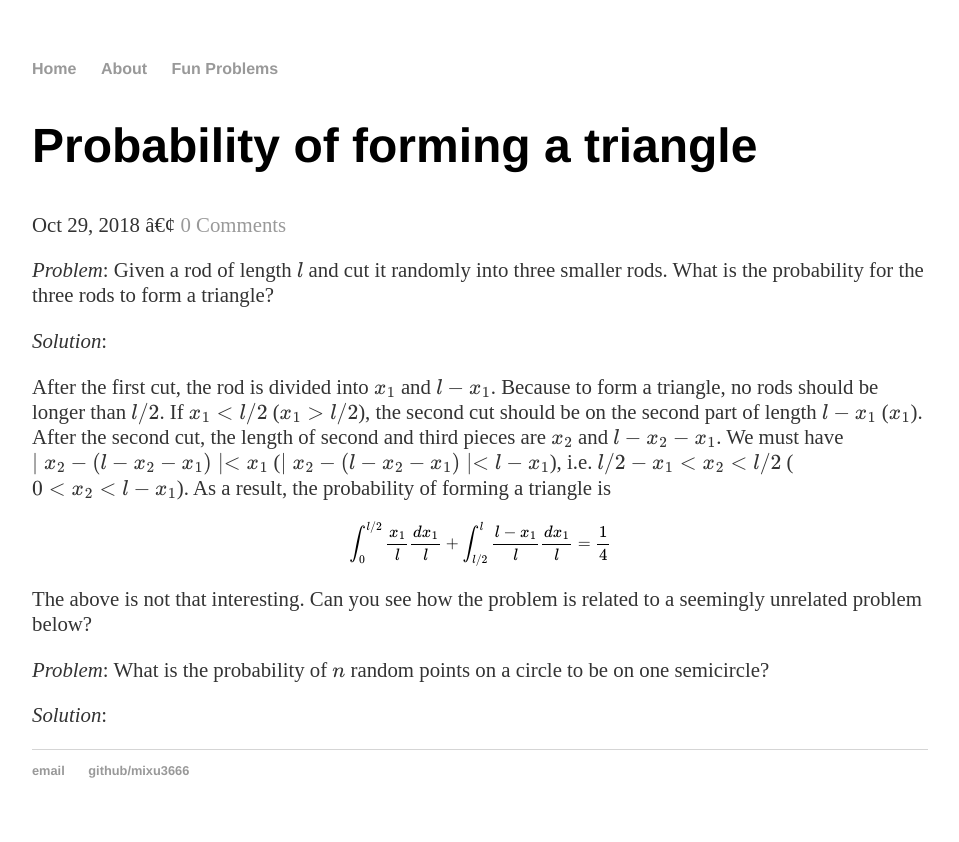
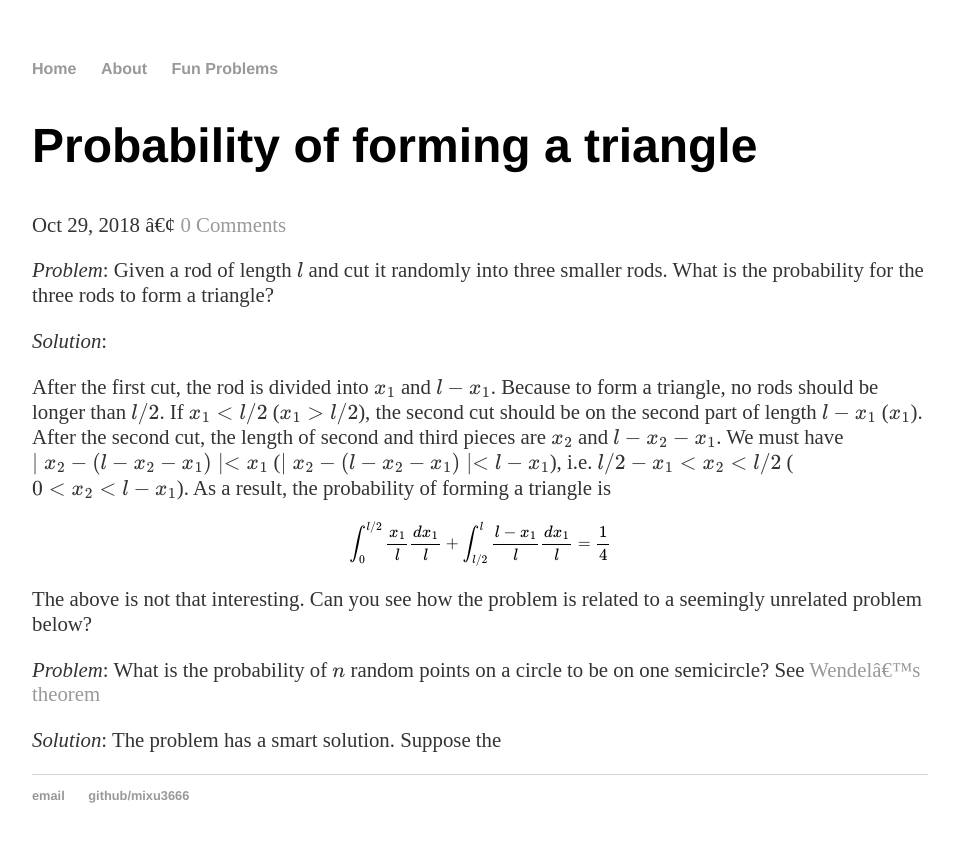
Before and after one commit to mixu3666/mixu3666.github.io, a Jekyll site: the page built from _posts/2018-10-29-Probability-of-Forming-a-Triangle.md, in a window 1280 px wide. Shown: the top 842 px of the page, without its empty margins (160-1119 px from the left). Built offline with Jekyll 4.4.1, drawn with Linux system fonts in a browser that asks for light colours; formulas are drawn with MathJax 3; a script that is not in the unit is left out; comment, search, counter and statistics services are not loaded.

Commit message:
Update 2018-10-29-Probability-of-Forming-a-Triangle.md

```diff
--- a/_posts/2018-10-29-Probability-of-Forming-a-Triangle.md
+++ b/_posts/2018-10-29-Probability-of-Forming-a-Triangle.md
@@ -19,6 +19,7 @@ $$
 
 The above is not that interesting. Can you see how the problem is related to a seemingly unrelated problem below?
 
-*Problem*: What is the probability of $n$ random points on a circle to be on one semicircle?
+*Problem*: What is the probability of $n$ random points on a circle to be on one semicircle? See [Wendel's theorem](https://en.wikipedia.org/wiki/Wendel%27s_theorem)
 
 *Solution*:
+The problem has a smart solution. Suppose the
```
